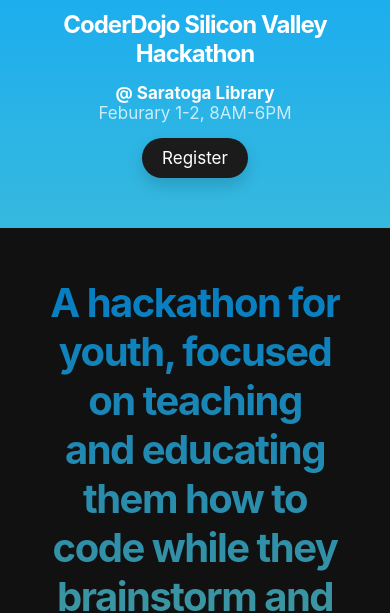
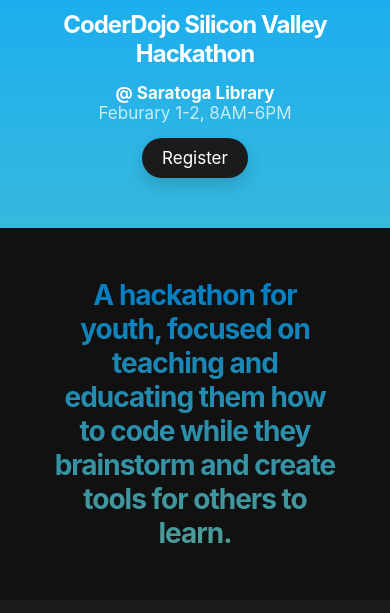
Before and after one commit to DojoHacks/dojohacks.github.io, a plain HTML site: page index.html in a window 390 px wide. Shown: the part 244-857 px from the top of the page. Drawn offline with Linux system fonts and the light colour scheme.

Commit message:
Shrink tagline on mobile

```diff
--- a/styles.css
+++ b/styles.css
@@ -208,6 +208,8 @@ td {
     background: linear-gradient(#00A2FF, #62CBC4);
     background-clip: text;
     box-sizing: border-box;
+    font-size: 28px;
+    letter-spacing: -1px;
     text-align: center;
 
     -webkit-background-clip: text;
```
